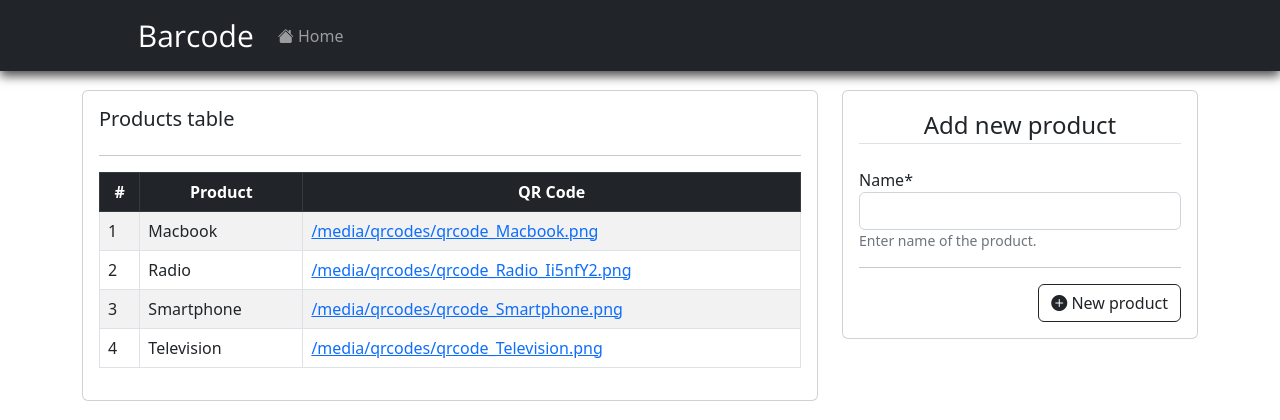
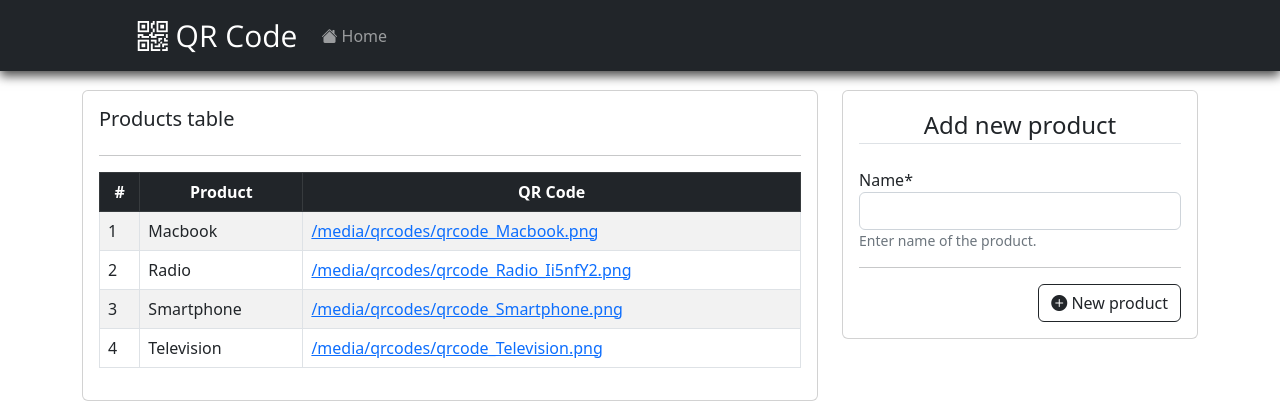
Before and after one commit to MoriKeli/django-qrcode, a Django app: page /homepage/ in a window 1280 px wide. Shown: the top 420 px of the page. Run offline with Django 4.2, Linux system fonts and the light colour scheme; data comes from the database, SQL or seed files in the repository; both versions use the stored data as it was after the commit; some libraries are stand-ins or nearby versions.

Commit message:
made a few changes on the navbar and added url route on nav-link

```diff
--- a/webapp/templates/app/base.html
+++ b/webapp/templates/app/base.html
@@ -4,17 +4,17 @@
     <link rel="stylesheet" href="https://cdn.jsdelivr.net/npm/bootstrap-icons@1.9.1/font/bootstrap-icons.css">
 	<link href="https://fonts.googleapis.com/css?family=Open+Sans:300,300i,400,400i,600,600i,700,700i|Nunito:300,300i,400,400i,600,600i,700,700i|Poppins:300,300i,400,400i,500,500i,600,600i,700,700i" rel="stylesheet">
     <script src="https://cdn.jsdelivr.net/npm/bootstrap@5.2.2/dist/js/bootstrap.min.js" integrity="sha384-IDwe1+LCz02ROU9k972gdyvl+AESN10+x7tBKgc9I5HFtuNz0wWnPclzo6p9vxnk" crossorigin="anonymous"></script>
-    <title>Barcode | {% block title %}{% endblock %}</title>
+    <title>QR code | {% block title %}{% endblock %}</title>
 
     <nav class="navbar navbar-expand-md navbar-dark bg-dark fixed-top">
         <div class="container">
-            <a href="" class="navbar-brand">Barcode</a>
+            <a href="{% url 'homepage' %}" class="navbar-brand"><i class="bi-qr-code"></i> QR Code</a>
             <button class="navbar-toggler" data-bs-toggle="collapse" data-bs-target="#navbarToggle">
                 <span class="navbar-toggler-icon"></span>
             </button>
             <div class="collapse navbar-collapse" id="navbarToggle">
                 <div class="navbar-nav">
-                    <a href="" class="nav-link nav-item"><i class="bi-house-fill"></i> Home</a>
+                    <a href="{% url 'homepage' %}" class="nav-link nav-item"><i class="bi-house-fill"></i> Home</a>
                 </div>
             </div>
         </div>
```
Also changed, not shown: db.sqlite3.
